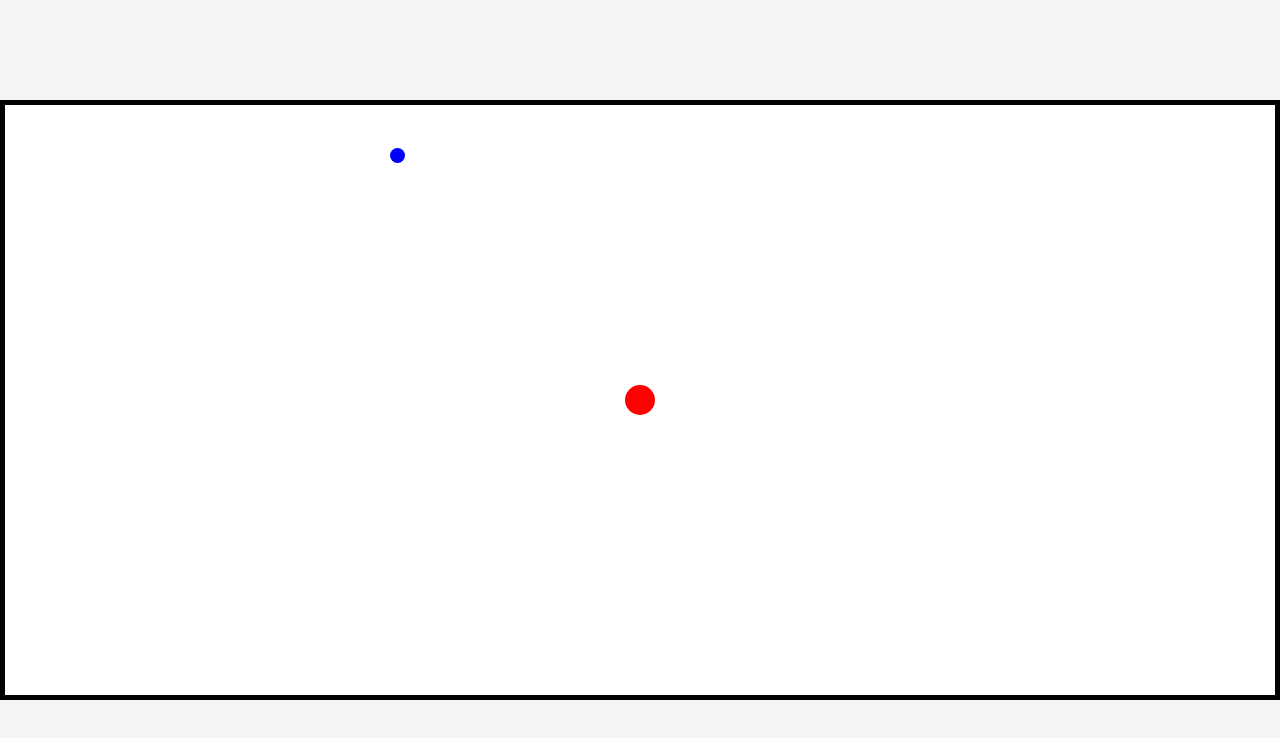
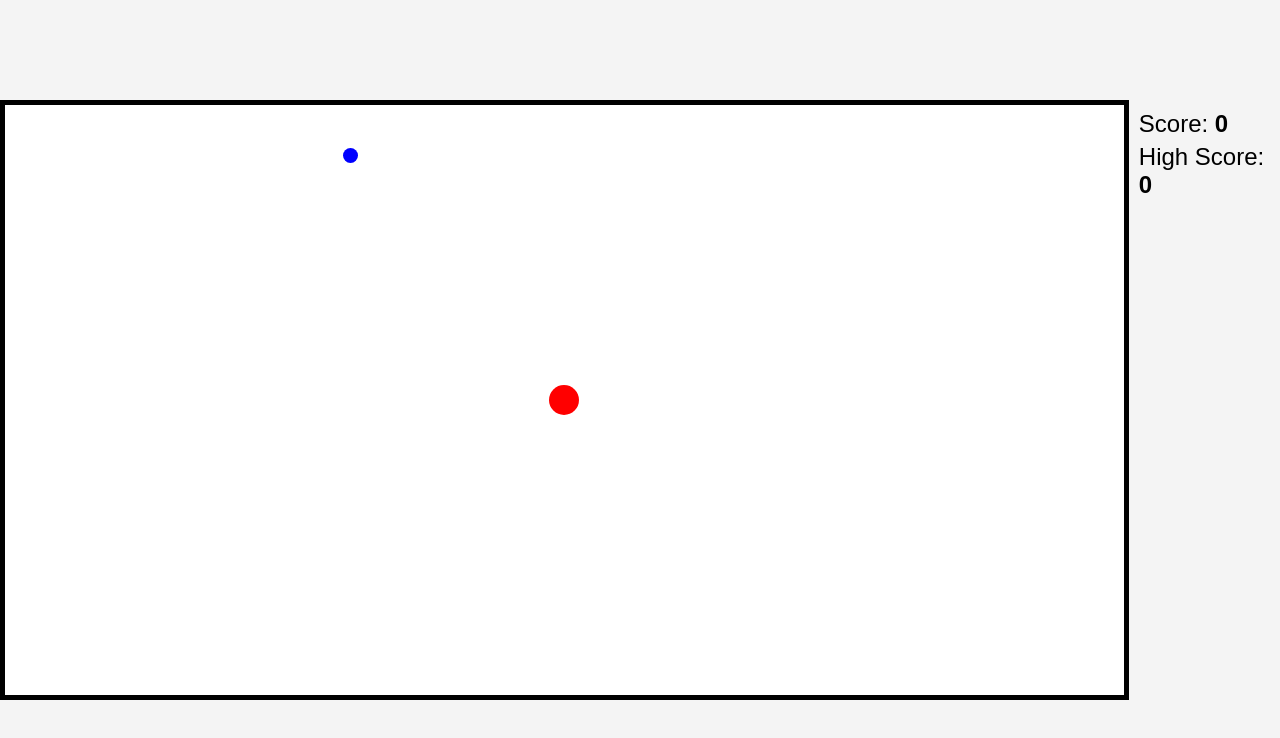
Before and after one commit to hishamktd/html-play-ground, a website: page main/move-ball/index.html in a window 1280 px wide. Drawn offline with Linux system fonts and the light colour scheme.

Commit message:
style: adjust layout and styling for score display in ball game

```diff
--- a/main/move-ball/index.html
+++ b/main/move-ball/index.html
@@ -10,10 +10,10 @@
     <div class="container">
       <div class="ball" id="ball"></div>
       <div class="dot" id="dot"></div>
-      <div class="score">
-        <p>Score: <span id="score">0</span></p>
-        <p>High Score: <span id="high-score">0</span></p>
-      </div>
+    </div>
+    <div class="score">
+      <p>Score: <span id="score">0</span></p>
+      <p>High Score: <span id="high-score">0</span></p>
     </div>
     <script src="script.js"></script>
   </body>
--- a/main/move-ball/styles.css
+++ b/main/move-ball/styles.css
@@ -10,11 +10,10 @@ body {
   align-items: center;
   height: 100vh;
   background-color: #f4f4f4;
-  overflow: hidden;
 }
 
 .container {
-  width: 1450px;
+  width: 1250px;
   height: 600px;
   border: 5px solid black;
   position: relative;
@@ -42,5 +41,18 @@ body {
 }
 
 .score {
-  display: none;
+  display: flex;
+  height: 600px;
+  flex-direction: column;
+  padding: 10px;
+  background-color: #f4f4f4;
+  font-family: sans-serif;
+  font-weight: normal;
+  font-size: 1.5rem;
+  gap: 5px;
 }
+
+.score span {
+  margin-bottom: 10px;
+  font-weight: bold;
+}
```
